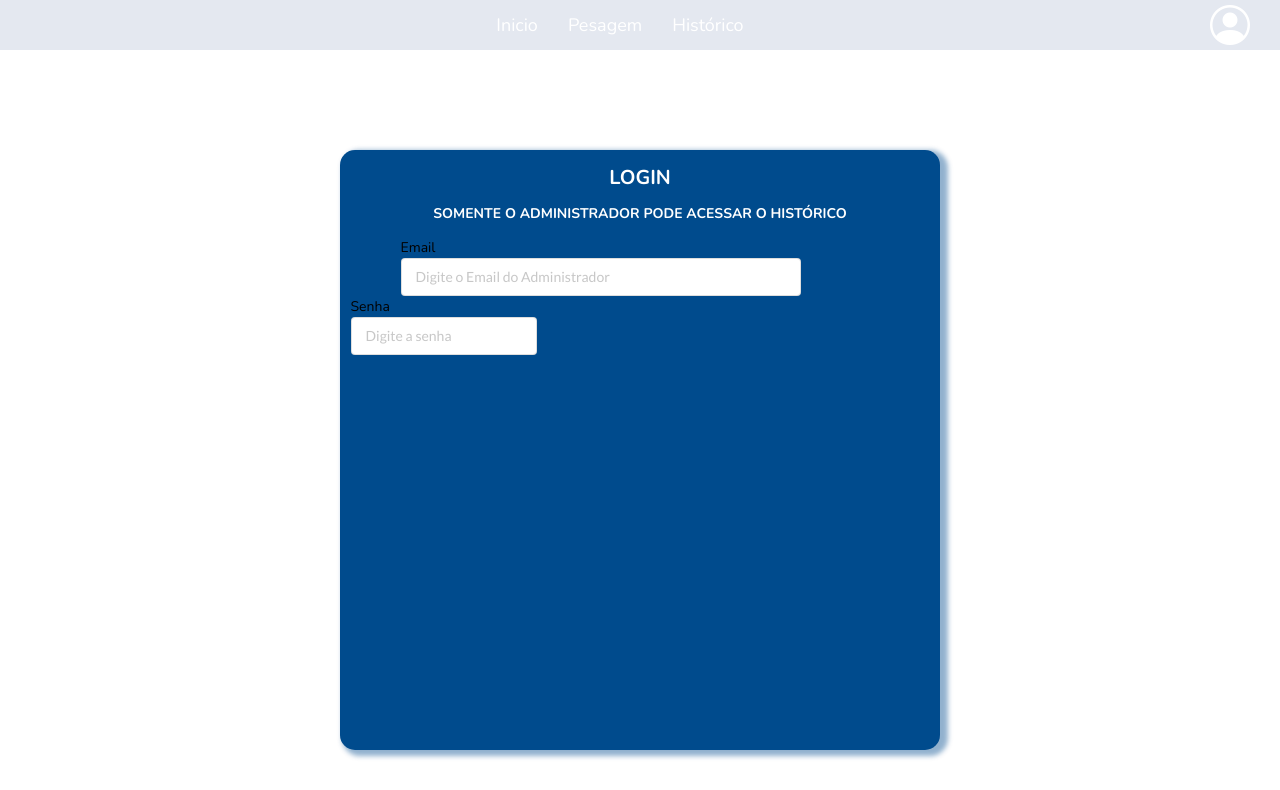
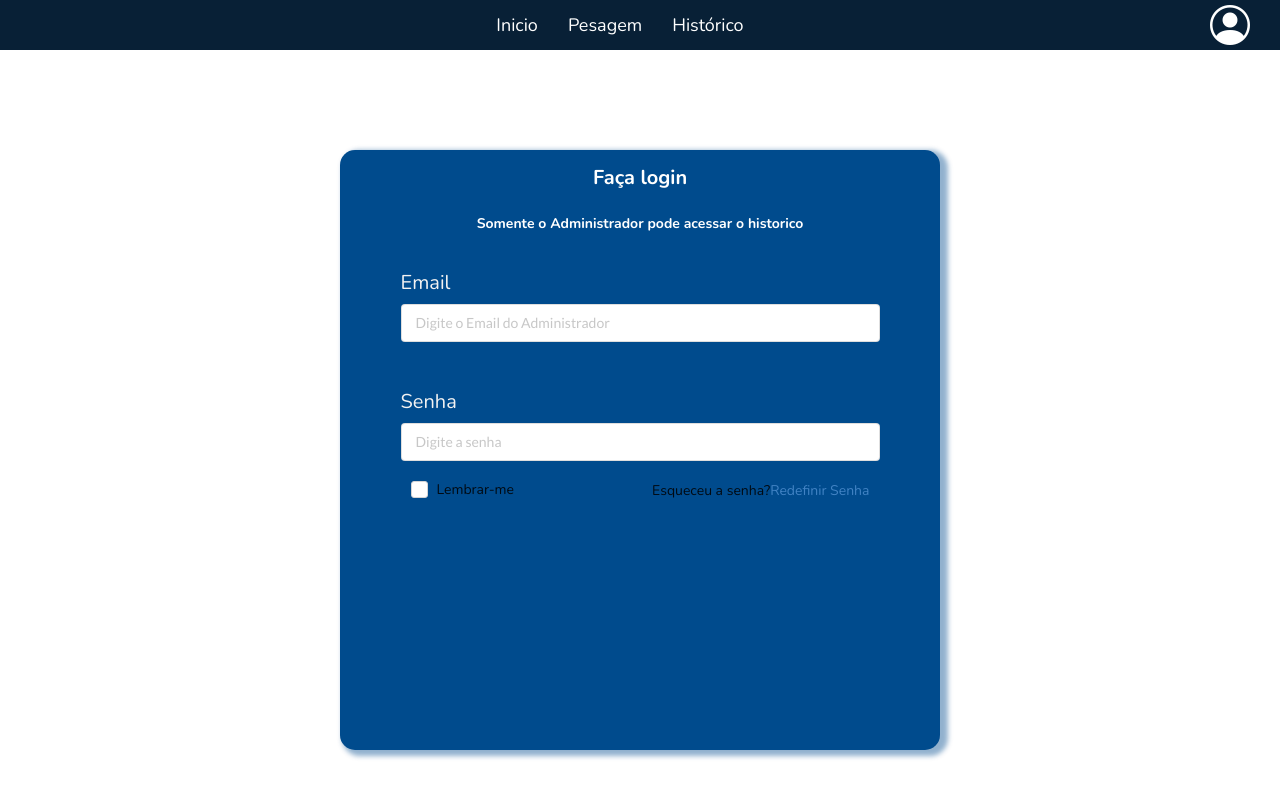
Before and after one commit to pedroT-web/Projeto_ReciclaSenac, a PHP site: page /login.html in a window 1280 px wide. Shown: the top 790 px of the page. Run offline with PHP 8.4, Linux system fonts and the light colour scheme; some libraries are stand-ins or nearby versions.

Commit message:
atualização

```diff
--- a/css/style.css
+++ b/css/style.css
@@ -24,7 +24,7 @@ body{
 .cabecalho_2{
     height: 50px;
     width: 100%;
-    background-color: rgb(228, 232, 240);
+    background-color: #082036;
 
     display: flex;
     justify-content: center;
@@ -34,7 +34,7 @@ body{
 .cabecalho{
     height: 50px;
     width: 150vw;
-    background-color: #072F54;
+    background-color: #082036;
 
     display: flex;
     justify-content: center;
@@ -125,7 +125,7 @@ body{
     color: rgba(0, 75, 141, 0.43);
 }
 
-/* Segunda Página */
+/* Página Pesagem */
 .pagina_de_pesagem{
     height: 100vh;
 }
@@ -174,9 +174,9 @@ select{
   width: 200px;
 }
 
-.historico_pagina_pesagem>.botoes{
-    color: white;
-}
+/* .historico_pagina_pesagem>.botoes{
+    background-color: !important;
+} */
 
 .botao_enviar{
     display: flex!important;
@@ -196,15 +196,19 @@ select{
 }
 .botao_enviar:hover{
     transition: 0.3s;
-    background-color: var(--color-secundaria) !important;
+    background-color: #072F54 !important;
     scale: 1.02;
+}
+
+.titulo{
+    color: #072F54;
 }
 
 .listas{
     min-width: 100% !important;
 }
 
-/* Terceira Página */
+/* Página  de Login */
 .pag_de_login{
     height: 100vh;
     width: 100%;
@@ -236,19 +240,34 @@ select{
 }
 
 .fundo_login>h5{
+    padding: 10px 10px 10px 10px;
     color: white;
     font-family: "nunito";
     font-size: 14px;
-    margin-top: 10px;
+    margin-top: 5px;
     text-align: center;
 }
 
-.email{
-    margin-left: 50px;
+.titulo_login{
+    color: #f2f2f2;
+    font-size: 20px;
 }
 
-.email>div{
-    width: 400px;
+.email{
+    margin-top: 30px;
+    margin-left: 50px;
+    margin-right: 50px;
+}
+
+.senha{
+    margin-top: 50px;
+    margin-left: 50px;
+    margin-right: 50px;
+}
+
+.email>div,.senha>div{
+    margin-top: 10px;
+    width: 100%;
 }
 
 .icone_de_login_2:hover{
@@ -257,6 +276,16 @@ select{
 
 .icone_de_login:hover{
     color: var(--color-secundaria);
+}
+.campo_redefinir_senha{
+    padding: 10px 10px 10px 10px;
+    display: flex;
+    justify-content: space-between;
+}
+
+.campo_redefinir_senha>.esqueceu_senha{
+    display: flex;
+    justify-content: end;
 }
 
 @media screen and (max-width: 768px){
--- a/index.html
+++ b/index.html
@@ -4,7 +4,7 @@
 <head>
     <meta charset="UTF-8">
     <meta name="viewport" content="width=device-width, initial-scale=1.0">
-    <title>Projeto Integrador</title>
+    <title>Recicla Senac</title>
 
 
     <link rel="stylesheet" href="https://cdn.jsdelivr.net/npm/semantic-ui@2.5.0/dist/semantic.min.css">
--- a/login.html
+++ b/login.html
@@ -4,7 +4,7 @@
 <head>
     <meta charset="UTF-8">
     <meta name="viewport" content="width=device-width, initial-scale=1.0">
-    <title>Projeto Integrador</title>
+    <title>Recicla Senac</title>
 
 
     <link rel="stylesheet" href="https://cdn.jsdelivr.net/npm/semantic-ui@2.5.0/dist/semantic.min.css">
@@ -21,35 +21,43 @@
     <!-- Terceira Página -->
     <!-- Cabeçalho Página de Histórico -->
     <div class="row">
-        <header class="cabecalho_2">
+        <header class="cabecalho col-sm-12 col-md-12 col-lg-12 col-12">
             <nav class="itens_header">
                 <div></div>
                 <ul class="paginas_header">
-                    <li><a href="./index.html" class="botoes_header_2">Inicio</a></li>
-                    <li><a href="./pesagem.html" class="botoes_header_2">Pesagem</a></li>
-                    <li><a href="./historico.html" class="botoes_header_2">Histórico</a></li>
+                    <li><a href="./index.html" class="botoes_header">Inicio</a></li>
+                    <li><a href="./pesagem.html" class="botoes_header">Pesagem</a></li>
+                    <li><a href="./historico.html" class="botoes_header">Histórico</a></li>
                 </ul>
 
-                <i class="icone_de_login_2 bi bi-person-circle"></i>
+                <a class="icone_login" href="./login.html"><i class="icone_de_login bi bi-person-circle"></i></a>
             </nav>
         </header>
     </div>
     <section class="pag_de_login">
         <div class="row">
             <div class="fundo_login col-sm-12 col-md-12 col-lg-12 col-12">
-                <h4>LOGIN</h4>
-                <h5>SOMENTE O ADMINISTRADOR PODE ACESSAR O HISTÓRICO </h5>
+                <h4>Faça login</h4>
+                <h5>Somente o Administrador pode acessar o historico </h5>
 
                 <div class="email">
-                    <label>Email</label><br>
+                    <label class="titulo_login">Email</label><br>
                     <div class="ui input">
                         <input type="text" placeholder="Digite o Email do Administrador">
                     </div>
                 </div>
                 <div class="senha">
-                    <label>Senha</label><br>
+                    <label class="titulo_login">Senha</label><br>
                     <div class="ui input">
-                        <input type="text" placeholder="Digite a senha">
+                        <input type="password" placeholder="Digite a senha">
+                    </div>
+                    <div class="campo_redefinir_senha">
+                        <div class="ui checkbox botao_ver_senha">
+                            <input type="checkbox" name="example">
+                            <label>Lembrar-me</label>
+                        </div>
+
+                        <label class="esqueceu_senha">Esqueceu a senha? <a href="#">Redefinir Senha</a></label>
                     </div>
                 </div>
             </div>
```
Also changed, not shown: historico.html (+36 -0 lines), pesagem.html (+8 -8 lines).
